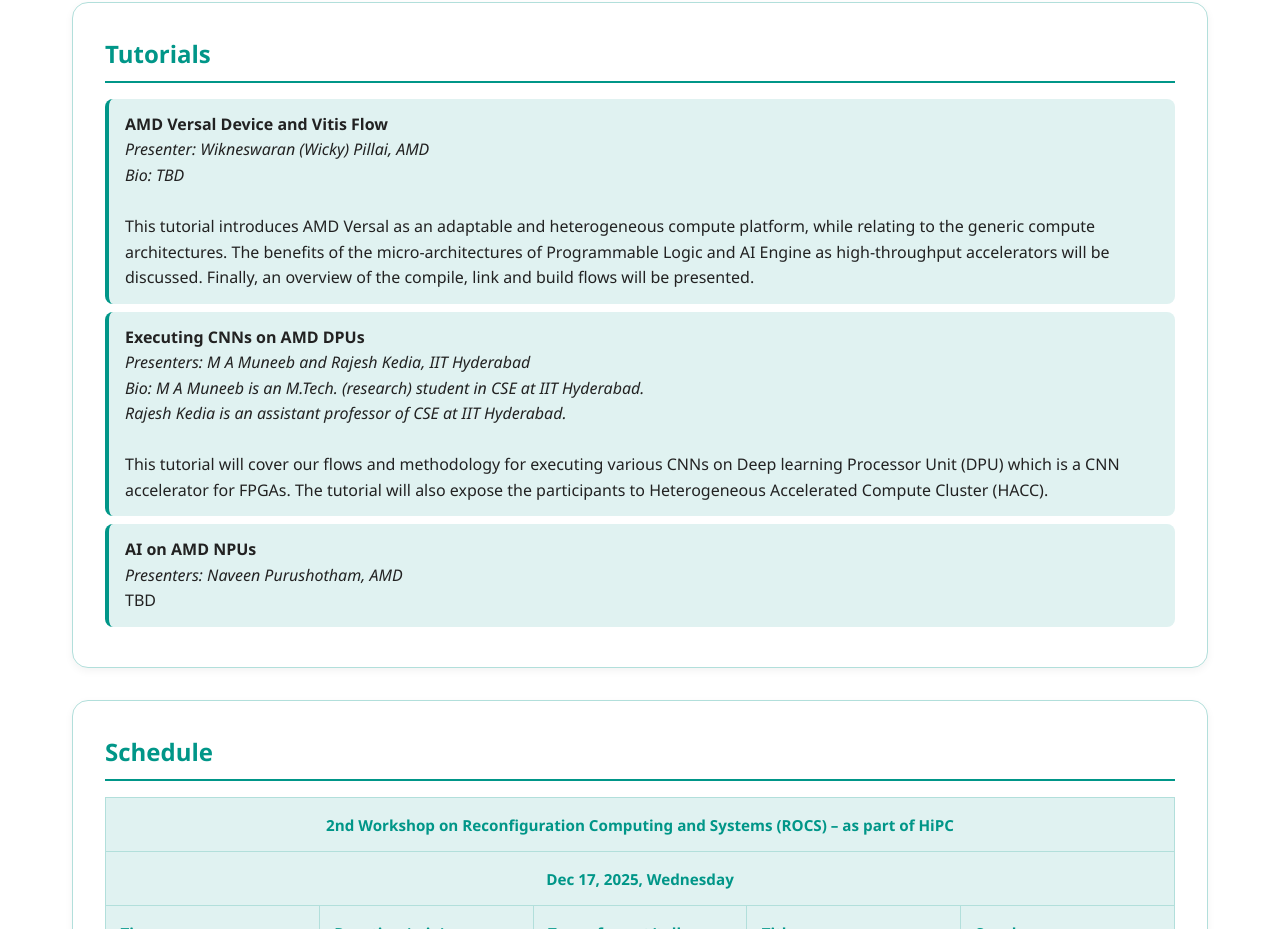
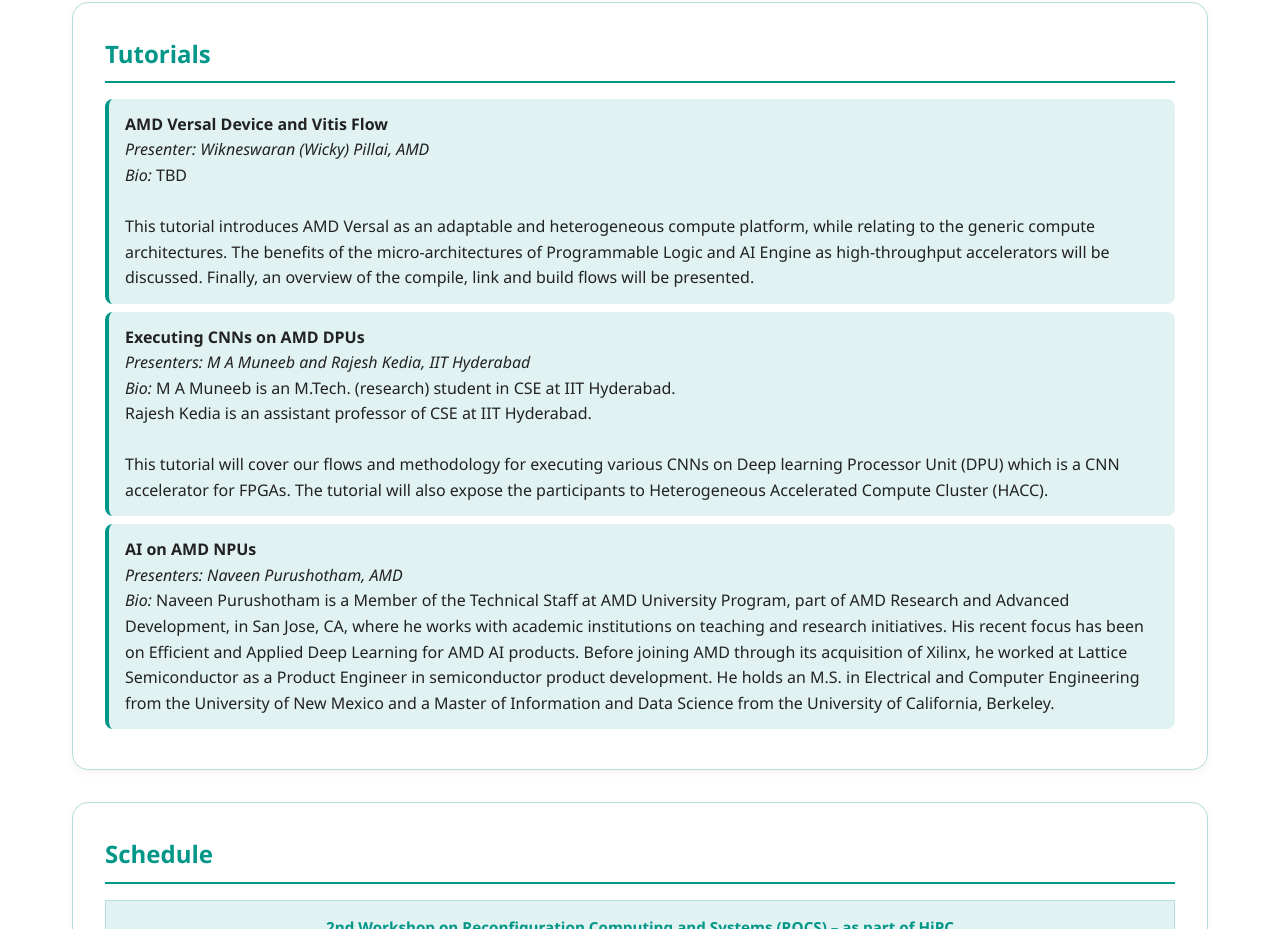
Before and after one commit to rocs-hipc/2025, a plain HTML site: page index.html in a window 1280 px wide. Shown: the part 1039-1968 px from the top of the page. Drawn offline with Linux system fonts and the light colour scheme.

Commit message:
Update index.html

```diff
--- a/index.html
+++ b/index.html
@@ -149,7 +149,7 @@
     <li>
       <strong>AMD Versal Device and Vitis Flow</strong> <br/>
       <em>Presenter: Wikneswaran (Wicky) Pillai, AMD</em> <br/>
-	  <em>Bio: TBD</em> <br/>
+	  <em>Bio: </em> TBD <br/>
 		<br/>
       <p>
         This tutorial introduces AMD Versal as an adaptable and heterogeneous compute platform, while relating to the generic compute architectures. The benefits of the micro-architectures of Programmable Logic and AI Engine as high-throughput accelerators will be discussed. Finally, an overview of the compile, link and build flows will be presented.
@@ -158,8 +158,8 @@
     <li>
       <strong>Executing CNNs on AMD DPUs</strong> <br/>
       <em>Presenters: M A Muneeb and Rajesh Kedia, IIT Hyderabad</em> <br/>
-	  <em>Bio: M A Muneeb is an M.Tech. (research) student in CSE at IIT Hyderabad. <br/>
-		  Rajesh Kedia is an assistant professor of CSE at IIT Hyderabad.</em> <br/>
+	  <em>Bio:</em> M A Muneeb is an M.Tech. (research) student in CSE at IIT Hyderabad. <br/>
+		  Rajesh Kedia is an assistant professor of CSE at IIT Hyderabad. <br/>
 		<br/>
       <p>
         This tutorial will cover our flows and methodology for executing various CNNs on Deep learning Processor Unit (DPU) which is a CNN accelerator for FPGAs.
@@ -169,9 +169,9 @@
     <li>
       <strong>AI on AMD NPUs</strong> <br/>
       <em>Presenters: Naveen Purushotham, AMD</em> <br/>
-      <p>
-        TBD
-      </p>
+      <em> Bio:</em> Naveen Purushotham is a Member of the Technical Staff at AMD University Program, part of AMD Research and Advanced Development, in San Jose, CA, where he works with academic institutions on teaching and research initiatives. His recent focus has been on Efficient and Applied Deep Learning for AMD AI products. Before joining AMD through its acquisition of Xilinx, he worked at Lattice Semiconductor as a Product Engineer in semiconductor product development. He holds an M.S. in Electrical and Computer Engineering from the University of New Mexico and a Master of Information and Data Science from the University of California, Berkeley.
+  	  <p>
+  	  </p>
     </li>
   </ul>
 </section>
```
